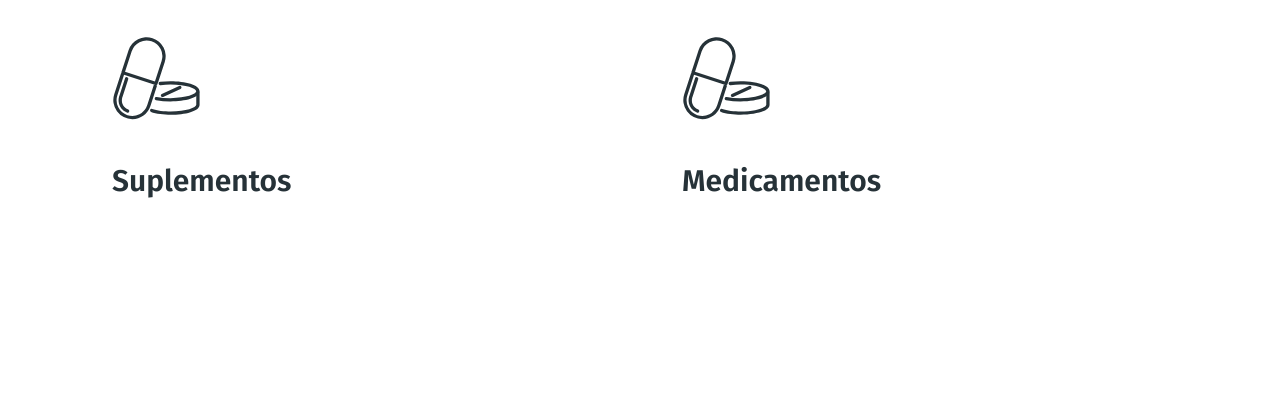
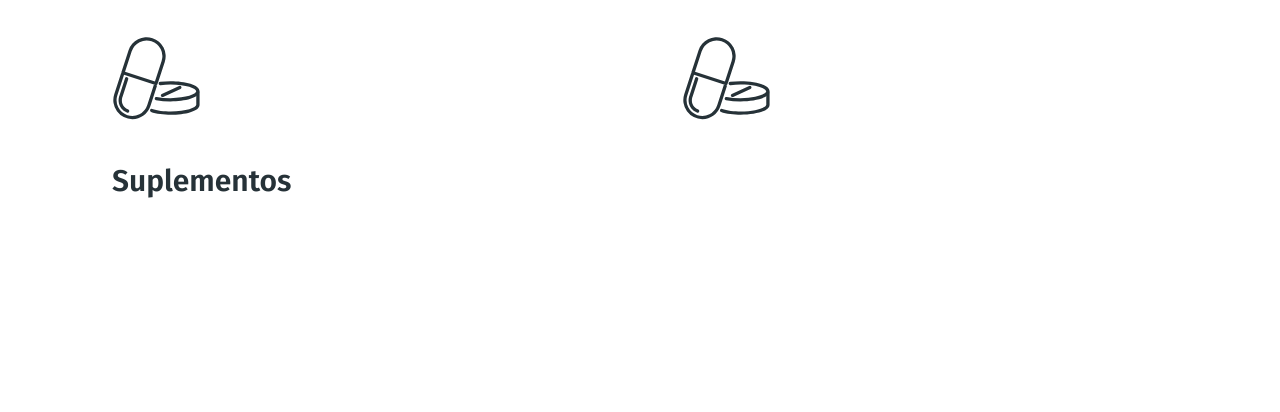
Before and after one commit to ryannlopes/sup-delivery, a plain HTML site: page index.html in a window 1280 px wide. Shown: the part 1005-1417 px from the top of the page. Drawn offline with Linux system fonts and the light colour scheme.

Commit message:
Update index.html

```diff
--- a/index.html
+++ b/index.html
@@ -156,7 +156,7 @@
 							<img src="assets/img/service/service-icon-4.svg" alt="">
 						</div>
 						<div class="content">
-							<h3>Medicamentos</h3>
+
 						</div>
 					</div>
 				</div>
```
